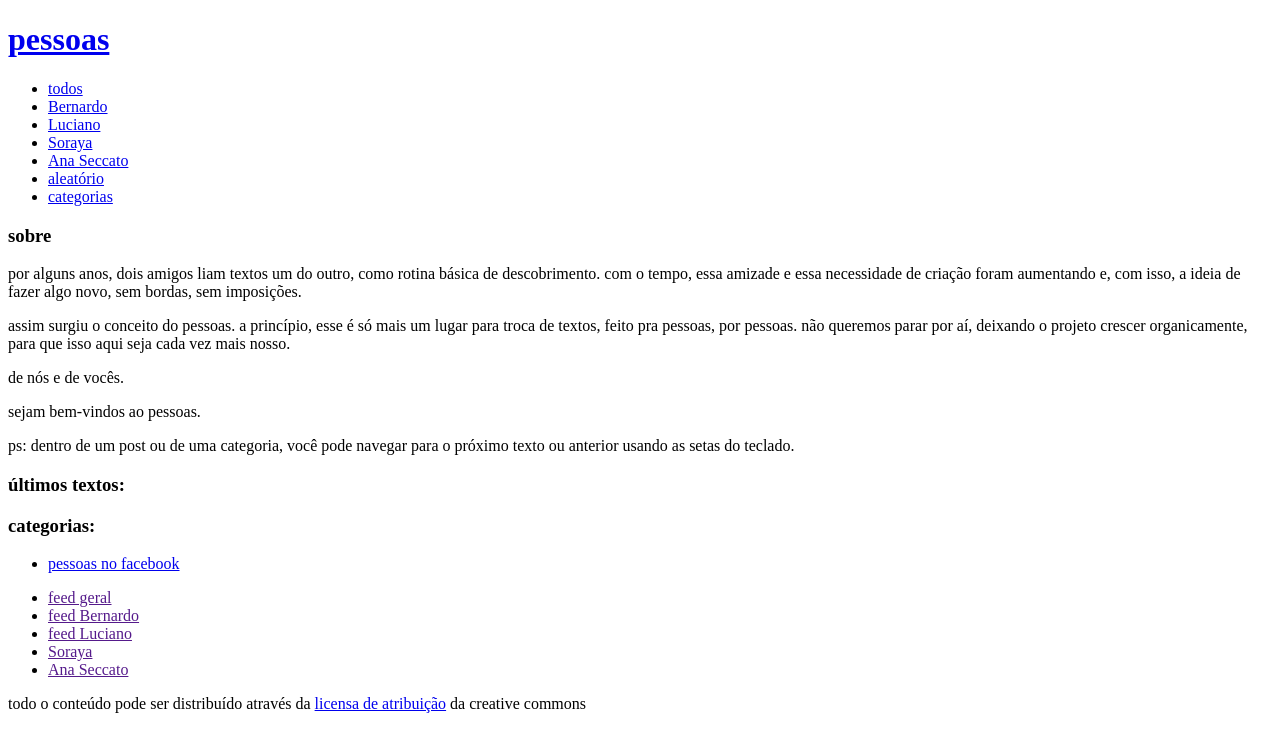
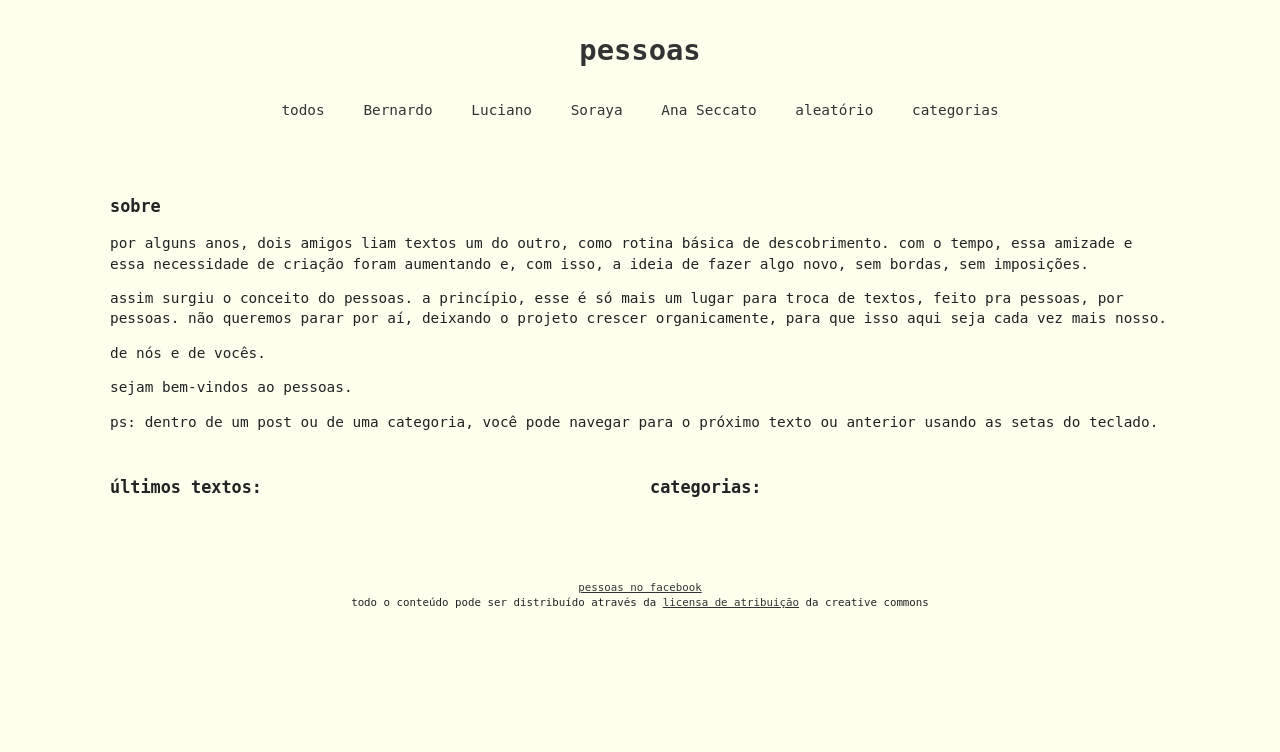
Before and after one commit to berinhard/pessoas.cc, a Django app: template project/src/posts/templates/posts/index.html in a window 1280 px wide. Shown: the top 752 px of the page. Run offline with Django 3.2, Linux system fonts and the light colour scheme; the template is opened without the code that fills it, so the values that code supplies are empty; some libraries are stand-ins or nearby versions; some web fonts are replaced.

Commit message:
Corrige link para arquivos estáticos

```diff
--- a/project/templates/base.html
+++ b/project/templates/base.html
@@ -3,6 +3,7 @@
 <!--[if IE 7]>         <html class="no-js lt-ie9 lt-ie8"> <![endif]-->
 <!--[if IE 8]>         <html class="no-js lt-ie9"> <![endif]-->
 <!--[if gt IE 8]><!--> <html class="no-js"> <!--<![endif]-->
+{% load static %}
   <head>
     <meta charset="utf-8">
     <meta http-equiv="X-UA-Compatible" content="IE=edge,chrome=1">
@@ -12,9 +13,11 @@
     <meta name="keywords" content="pessoas, pessoas.cc, Luciano Ratamero, Bernardo Fontes, poesia, poemas" />
 
     <meta property="og:description" content="Um lugar para pessoas que precisam abrir o coração." />
-    <meta property="og:image" content="{{ STATIC_URL }}img/fb_image.png" />
+    <meta property="og:image" content='{% static "img/fb_image.png" %}'/>
     <meta property="og:type" content="website">
-    <link rel="shortcut icon" href="{{ STATIC_URL }}img/favicon.ico">
+    <link rel="shortcut icon" href='{% static "img/favicon.ico" %}'>
+
+    <link rel="stylesheet" type="text/css" href='{% static "css/main.css" %}'>
 
     {% block title %}
       <meta property="og:title" content="pessoas" />
@@ -22,7 +25,7 @@
     {% endblock %}
 
     <script src="//ajax.googleapis.com/ajax/libs/jquery/1.10.1/jquery.min.js"></script>
-    <script>window.jQuery || document.write('<script src="{{ STATIC_URL }}js/jquery-1.10.1.min.js"><\/script>')</script>
+    <script>window.jQuery || document.write('<script src="{% static \'js/jquery-1.10.1.min.js\'"><\/script>')</script>
 
     {% block extra_css %}
     {% endblock %}
@@ -83,13 +86,6 @@
         </ul>
       </div>
       <div class='twelve columns'>
-        <ul>
-          <li><a href=''>feed geral</a></li>
-          <li><a href=''>feed Bernardo</a></li>
-          <li><a href=''>feed Luciano</a></li>
-					<li><a href=''>Soraya</a></li>
-					<li><a href=''>Ana Seccato</a></li>
-        </ul>
         <p>todo o conteúdo pode ser distribuído através da <a href='http://creativecommons.org/licenses/by/3.0/deed.pt_BR' target='_blank'>licensa de atribuição</a> da creative commons</p>
       </div>
     </footer>
```
